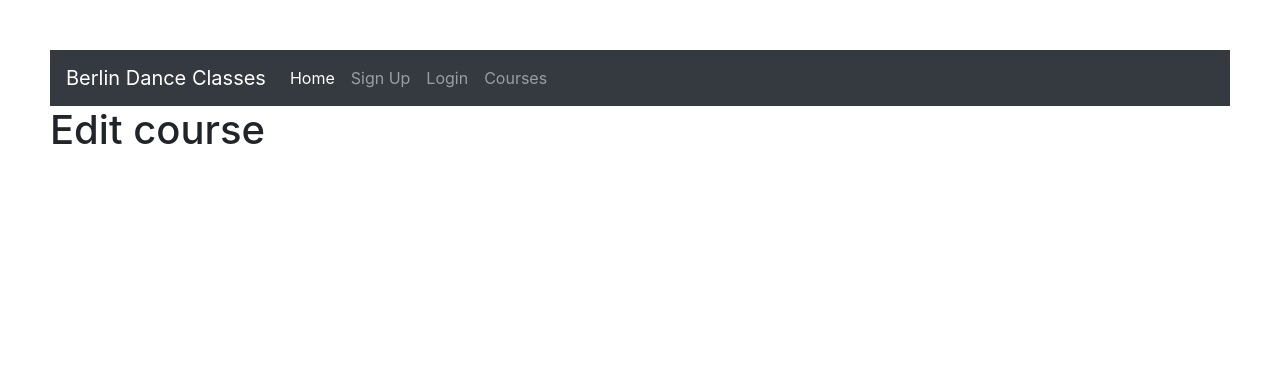
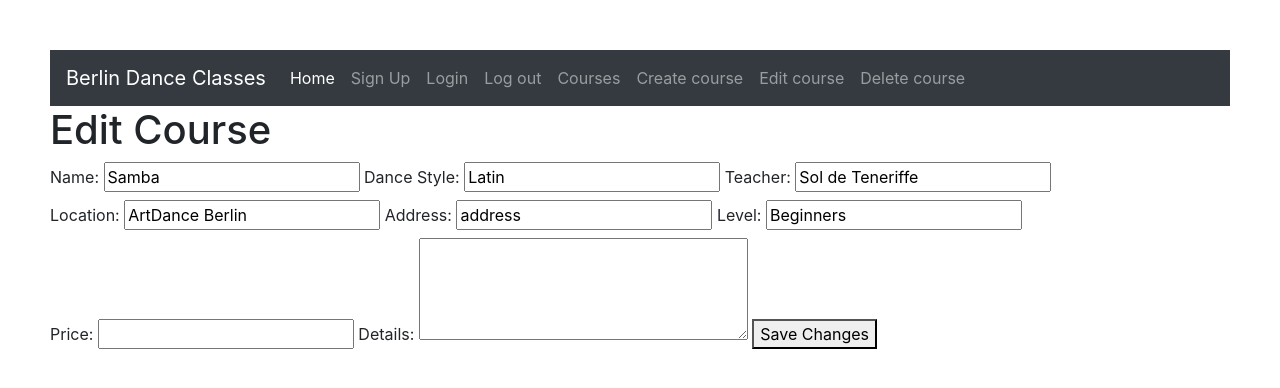
Before and after one commit to BerlinDanceClasses/BerlinDance, a Node server app: page /courses/600000000000000000000002/edit in a window 1280 px wide. Shown: the top 388 px of the page. Run offline with Node 20, Linux system fonts and the light colour scheme; the visitor is signed in with stand-in values (Sample User, id 1); data comes from the database, SQL or seed files in the repository; some libraries are stand-ins or nearby versions.

Commit message:
Added changes to the views files

```diff
--- a/views/dance-course/edit-course.hbs
+++ b/views/dance-course/edit-course.hbs
@@ -1 +1,37 @@
-<h1>Edit course</h1>
+<h1>Edit Course</h1>
+
+<form method="POST" action="/courses/{{ course.id }}/edit">
+  <label> Name:
+    <input type="text" name="name" value="{{ course.name }}" />
+  </label>
+
+  <label> Dance Style:
+    <input type="text" name="dancestyle" value="{{ course.dancestyle }}" />
+  </label>
+
+  <label> Teacher:
+    <input type="text" name="teacher" value="{{ course.teacher }}" />
+  </label>
+
+  <label> Location:
+    <input type="text" name="location" value="{{ course.location }}" />
+  </label>
+
+  <label> Address:
+    <input type="text" name="address" value="{{ course.address }}" />
+  </label>
+
+  <label> Level:
+    <input type="text" name="level" value="{{ course.level }}" />
+  </label>
+
+  <label> Price:
+    <input type="text" name="price" value="{{ course.price }}" />
+  </label>
+
+  <label> Details:
+    <textarea name="details" cols="30" rows="4">{{ course.details }}</textarea>
+  </label>
+
+  <button type="submit">Save Changes</button>
+</form>
--- a/views/layout.hbs
+++ b/views/layout.hbs
@@ -30,7 +30,12 @@
           </a>
           <a class="nav-item nav-link" href="/auth/signup">Sign Up</a>
           <a class="nav-item nav-link" href="/auth/login">Login</a>
+          <a class="nav-item nav-link" href="/auth/logout">Log out</a>
           <a class="nav-item nav-link" href="/courses">Courses</a>
+          <a class="nav-item nav-link" href="/courses/create">Create course</a>
+          <a class="nav-item nav-link" href="/courses/{{ courseId }}/edit">Edit course</a>
+          <a class="nav-item nav-link" href="/courses/{{ courseId }}/delete">Delete course</a>
+
         </div>
       </div>
     </nav>
```
Also changed, not shown: views/auth/logout.hbs (+8 -0 lines), views/dance-course/create-course.hbs (+16 -7 lines), views/dance-course/details-course.hbs (+9 -1 lines), views/dance-course/list-course.hbs (+13 -0 lines), views/dance-course/delete-course.hbs (added).
